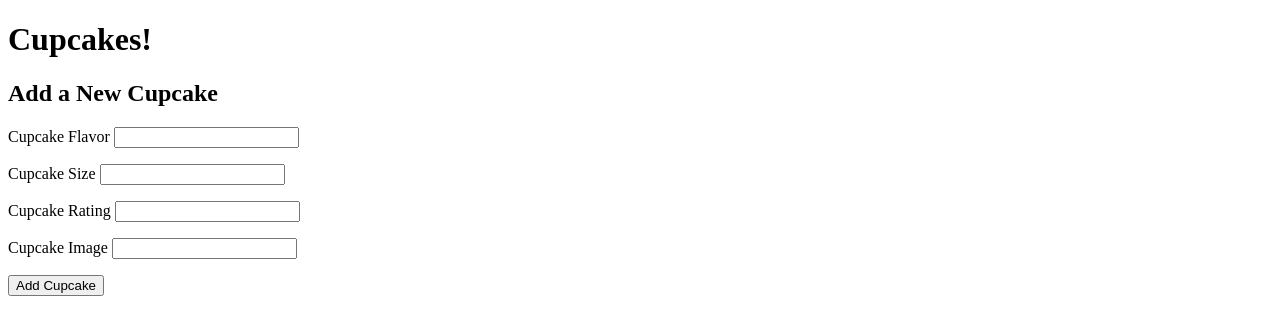
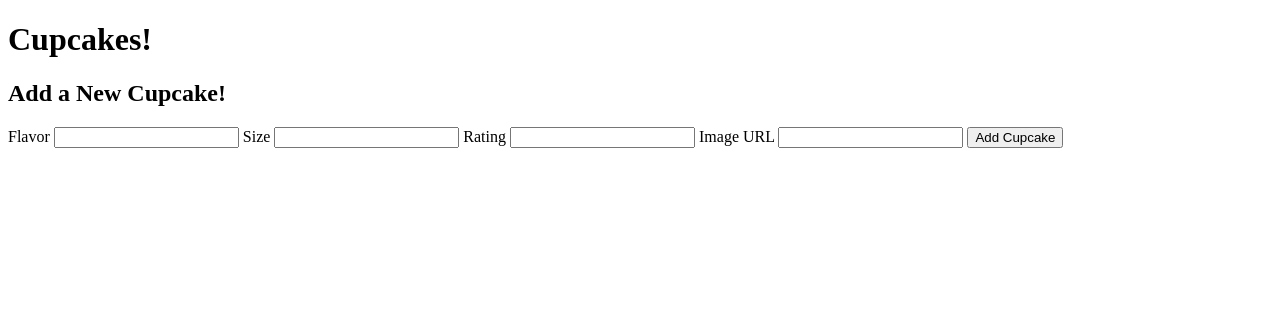
Before and after one commit to clchen-arcadia/flask-cupcakes, a Flask app: page / in a window 1280 px wide. Shown: the top 335 px of the page. Run offline with Flask 3, Linux system fonts and the light colour scheme; data that the repository does not hold is empty; some libraries are stand-ins or nearby versions.

Commit message:
Refactor for AJAX requests to add cupcake

```diff
--- a/app.py
+++ b/app.py
@@ -33,7 +33,7 @@ app.config['SECRET_KEY'] = "DON'T EVER DO THIS IN PRACTICE!!"
 
 
 
-################ROUTES FOR API########################
+################ ROUTES FOR API ########################
 
 @app.get("/api/cupcakes")
 def get_cupcakes_data():
@@ -68,10 +68,12 @@ def create_cupcake():
     Returns JSON {'cupcake': {id, flavor, size, rating, image}}
     """
 
-    flavor = request.json["flavor"]
-    size = request.json["size"]
-    rating = request.json["rating"]
-    image = request.json["image"]
+    print("------_TEST_-------", request.json)
+
+    flavor = request.json.get("flavor")
+    size = request.json.get("size")
+    rating = request.json.get("rating")
+    image = request.json.get("image") or DEFAULT_CUPCAKE_IMG_URL
 
     new_cupcake = Cupcake(flavor=flavor,
                           size=size,
@@ -124,42 +126,41 @@ def delete_cupcake(cupcake_id):
     return jsonify(deleted=cupcake_id)
 
 
-#################ROUTES FOR FRONTEND####################
+################# ROUTES FOR FRONTEND ####################
 
-# @app.get('/')
-# def display_front_page():
-#     """Display list of data and form for submitting new data to API"""
+@app.get('/')
+def display_front_page():
+    """Display list of data and form for submitting new data to API"""
+
+    return render_template("index.html")
+
+# ROUTE FOR USING WTFORMS
+#
+# @app.route("/", methods=["GET", "POST"])
+# def add_cupcake():
+#     """Form for adding a cupcake to the database."""
 
 #     form = AddCupcakeForm()
 
-#     return render_template("index.html", form=form)
+#     if form.validate_on_submit():
+#         print("--------------YOU GOT HERE 1------------------")
+#         flavor = form.flavor.data
+#         size = form.size.data
+#         rating = form.rating.data
+#         image = form.image.data
 
+#         new_cupcake = Cupcake(
+#             flavor=flavor,
+#             size=size,
+#             rating=rating,
+#             image=image,
+#         )
 
-@app.route("/", methods=["GET", "POST"])
-def add_cupcake():
-    """Form for adding a cupcake to the database."""
+#         db.session.add(new_cupcake)
+#         db.session.commit()
+#         return redirect('/')
 
-    form = AddCupcakeForm()
-
-    if form.validate_on_submit():
-        print("--------------YOU GOT HERE 1------------------")
-        flavor = form.flavor.data
-        size = form.size.data
-        rating = form.rating.data
-        image = form.image.data
-
-        new_cupcake = Cupcake(
-            flavor=flavor,
-            size=size,
-            rating=rating,
-            image=image,
-        )
-
-        db.session.add(new_cupcake)
-        db.session.commit()
-        return redirect('/')
-
-    else:
-        print("--------------YOU GOT HERE 2------------------")
-        return render_template(
-            "index.html", form=form)
+#     else:
+#         print("--------------YOU GOT HERE 2------------------")
+#         return render_template(
+#             "index.html", form=form)
--- a/static/main.js
+++ b/static/main.js
@@ -10,8 +10,14 @@ const $addCupcakeButton = $("#add-cupcake-button");
  * Function creates new cupcake, POSTS it to the API,
  * and then puts it on the page.
  */
+async function postNewCupcake() {
+  console.debug("postNewCupcake() invoked");
 
-//TODO:
+  const response = await axios({
+    url: `${BASE_URL}/api/cupcakes`,
+    method: "POST"
+  })
+}
 
 /**
  * Function queries the API and gets all cupcakes in the database,
@@ -60,12 +66,34 @@ function putCupcakeOnPage(cupcakeObj) {
   $cupcakesList.append($newListItem);
 }
 
+async function handleSubmit() {
+  const flavor = $("#submit-flavor").val();
+  const size = $("#submit-size").val();
+  const rating = $("#submit-rating").val();
+  const image = $("#submit-imageUrl").val();
 
-// function onFormSubmit(evt) {
-//   evt.preventDefault();
-// }
+  const cupcakeObj = { flavor, size, rating, image };
+
+  const response = await axios({
+    url: `${BASE_URL}/api/cupcakes`,
+    method: "POST",
+    data: {
+      "flavor": flavor,
+      "size": size,
+      "rating": rating,
+      "image": image
+    }
+  });
+
+  putCupcakeOnPage(cupcakeObj);
+}
 
 
-// $addCupcakeButton.on("click", onFormSubmit)
+function onFormSubmit(evt) {
+  evt.preventDefault();
+  handleSubmit();
+}
+
+$cupcakesForm.on("submit", onFormSubmit)
 
 start();
--- a/templates/index.html
+++ b/templates/index.html
@@ -15,29 +15,20 @@
     </ol>
   </section>
 
-  <h2>Add a New Cupcake</h2>
+  <h2>Add a New Cupcake!</h2>
+  <form id="cupcakes-form">
+    <label>Flavor</label>
+    <input id="submit-flavor" type="text">
+    <label>Size</label>
+    <input id="submit-size" type="text">
+    <label>Rating</label>
+    <input id="submit-rating" type="number">
+    <label>Image URL</label>
+    <input id="submit-image-url" type="url">
+    <button>Add Cupcake</button>
+  </form>
 
-  <form method="POST" id="cupcakes-form">
-    {{ form.hidden_tag() }}
 
-    {% for field in form
-      if field.widget.input_type != 'hidden' %}
-
-      <p>
-        {{ field.label }}
-        {{ field }}
-
-        {% for error in field.errors %}
-          {{ error }}
-        {% endfor %}
-
-      </p>
-
-      {% endfor %}
-
-    <button id="add-cupcake-button" type="submit">Add Cupcake</button>
-
-  </form>
 
 
   <!-- Library JS & our JS -->
```
Also changed, not shown: displaced-codespace.md (added, +25 -0 lines).
